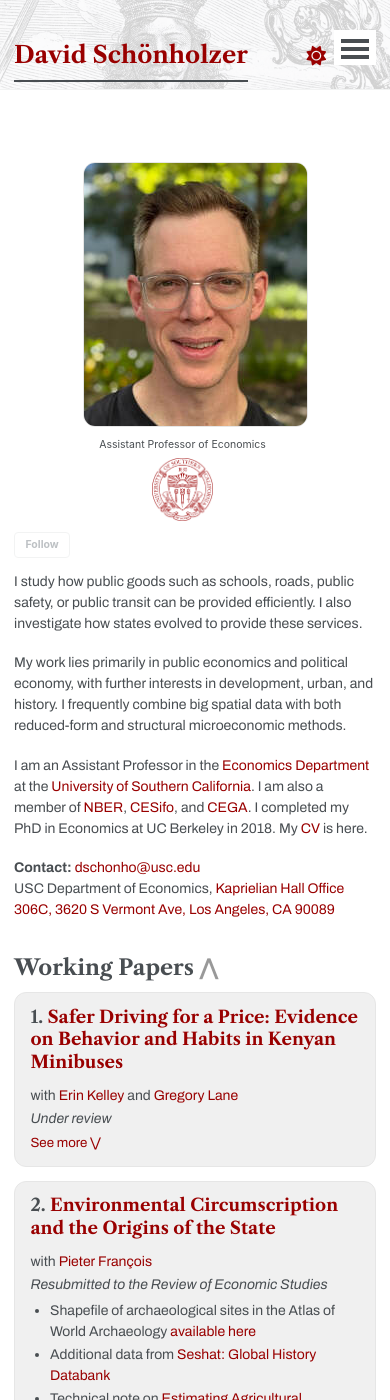
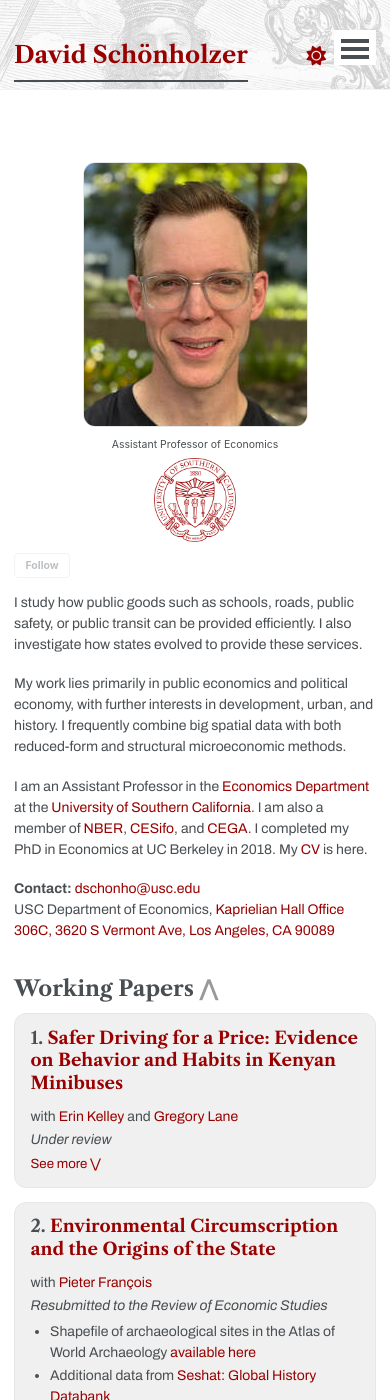
Before and after one commit to david-sch/david-sch.github.io, a Jekyll site: the page built from _pages/about.md, in a window 390 px wide and 1400 px high. Built offline with Jekyll 4.4.1, drawn with Linux system fonts in a browser that asks for light colours; a script bundle is joined from its source files by our own code; library files that are not in the unit come from our copies.

Commit message:
Mobile: true-center bio/seal (zero author__content right padding), seal 8em
The theme keeps padding-right:25px on .author__content below 1024px; only the
left was zeroed, so centered text/seal sat ~12px left of the photo's center.
Zero both paddings so they center on the photo. Seal 6em -> 8em.

```diff
--- a/assets/css/main.scss
+++ b/assets/css/main.scss
@@ -442,7 +442,7 @@
     width: 100%;
     max-width: 100%;
   }
-  .author__content { padding-left: 0; }
+  .author__content { padding-left: 0; padding-right: 0; }
   .author__urls-wrapper {
     padding-left: 0;
     margin-top: 0.75em;
@@ -714,8 +714,8 @@
   .usc-seal-inline {
     display: block;
     margin: 0.5em auto 0;
-    width: 6em;
-    height: 6em;
+    width: 8em;
+    height: 8em;
     background-color: #990000;
     -webkit-mask: url('/images/usc-seal.png') center / contain no-repeat;
             mask: url('/images/usc-seal.png') center / contain no-repeat;
```
